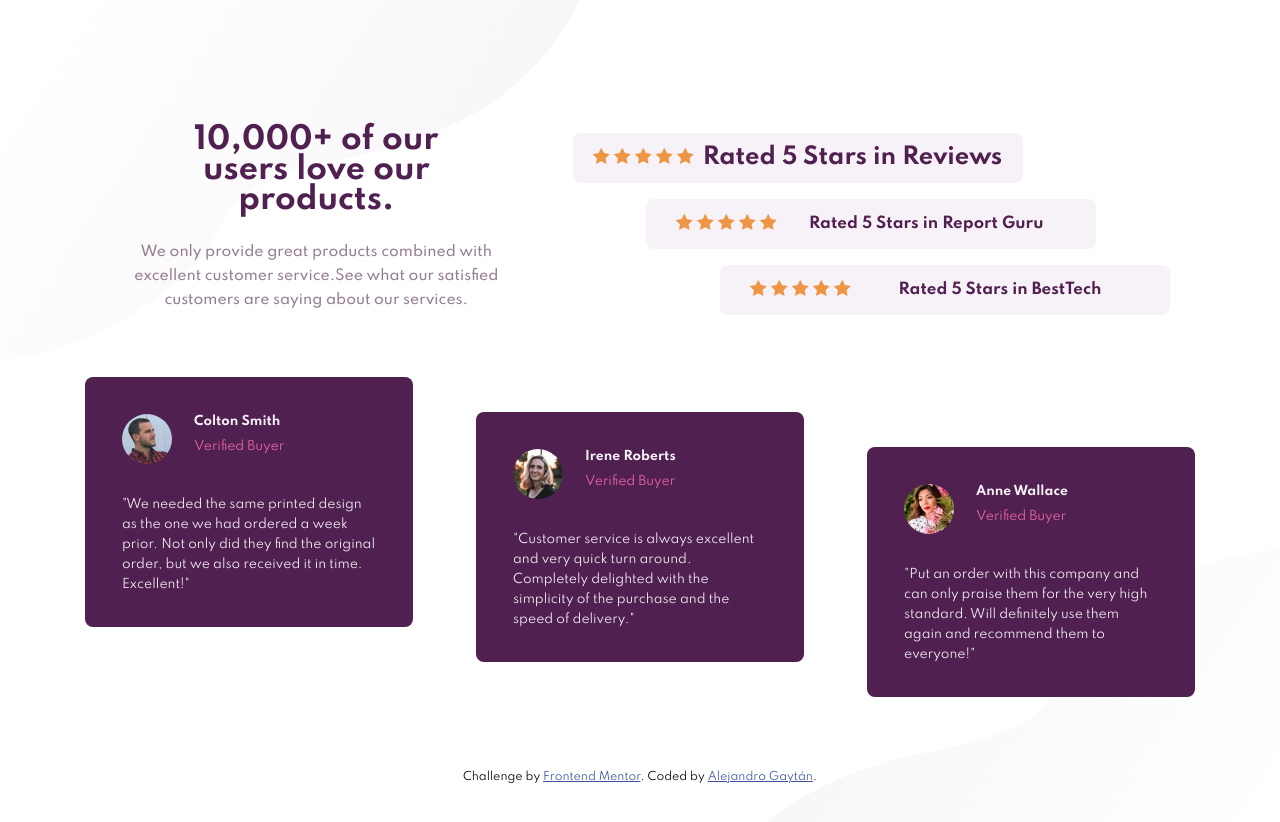
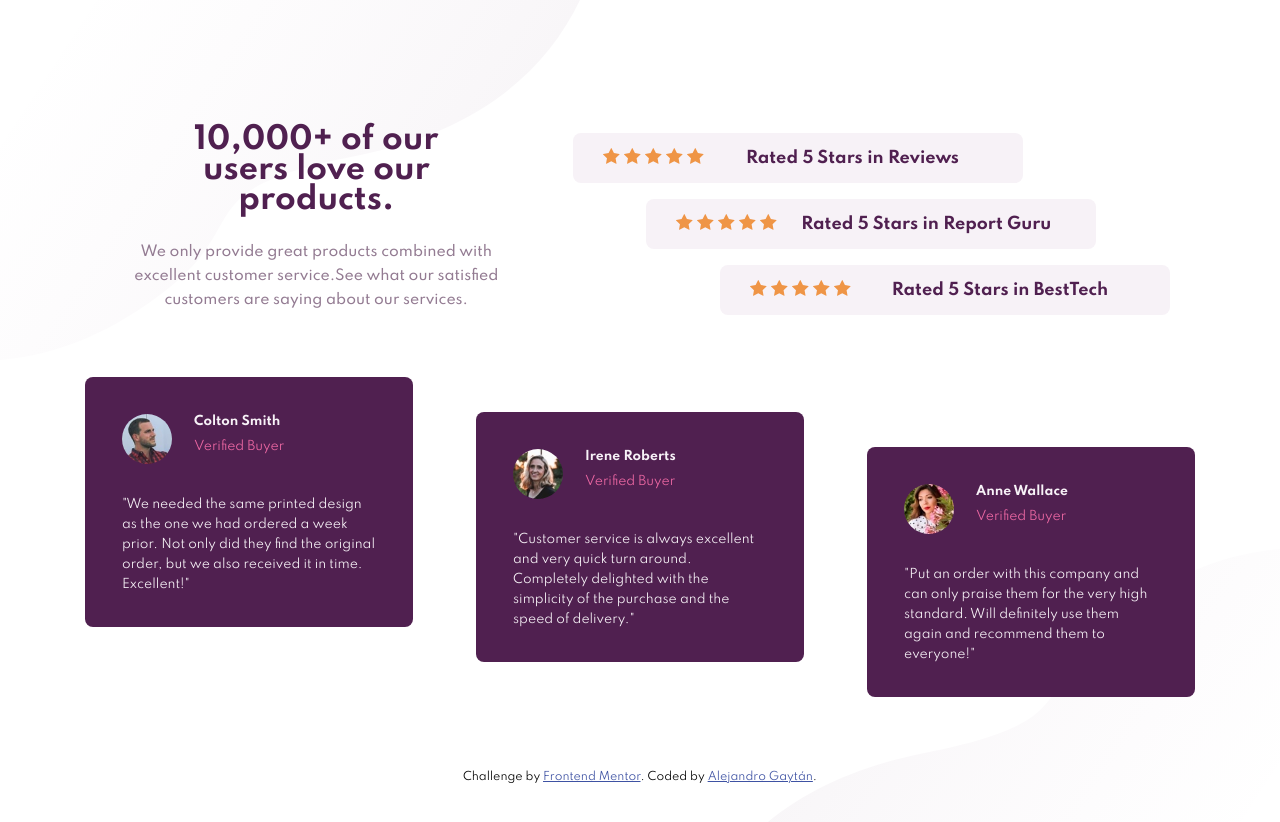
Before and after one commit to GGA-Alex/Social-Proof-Section, a plain HTML site: page index.html in a window 1280 px wide. Drawn offline with Linux system fonts and the light colour scheme.

Commit message:
Accessibility issues fixed

```diff
--- a/css/style.css
+++ b/css/style.css
@@ -73,6 +73,7 @@ aside {
 
 .review .text {
   min-width: 17.5rem;
+  font-size: 1rem;
   text-align: center;
 }
 
--- a/index.html
+++ b/index.html
@@ -27,7 +27,7 @@
           <img src="./images/icon-star.svg" alt="star">
           <img src="./images/icon-star.svg" alt="star">
         </div>
-        <h2 class="text">Rated 5 Stars in Reviews</h4>
+        <h2 class="text">Rated 5 Stars in Reviews</h2>
       </div>
 
       <div class="review review-2">
@@ -38,7 +38,7 @@
           <img src="./images/icon-star.svg" alt="star">
           <img src="./images/icon-star.svg" alt="star">
         </div>
-        <h4 class="text">Rated 5 Stars in Report Guru</h4>
+        <h2 class="text">Rated 5 Stars in Report Guru</h2>
       </div>
 
       <div class="review review-3">
@@ -49,7 +49,7 @@
           <img src="./images/icon-star.svg" alt="star">
           <img src="./images/icon-star.svg" alt="star">
         </div>
-        <h4 class="text">Rated 5 Stars in BestTech</h4>
+        <h2 class="text">Rated 5 Stars in BestTech</h2>
       </div>
     </aside>
 
```
